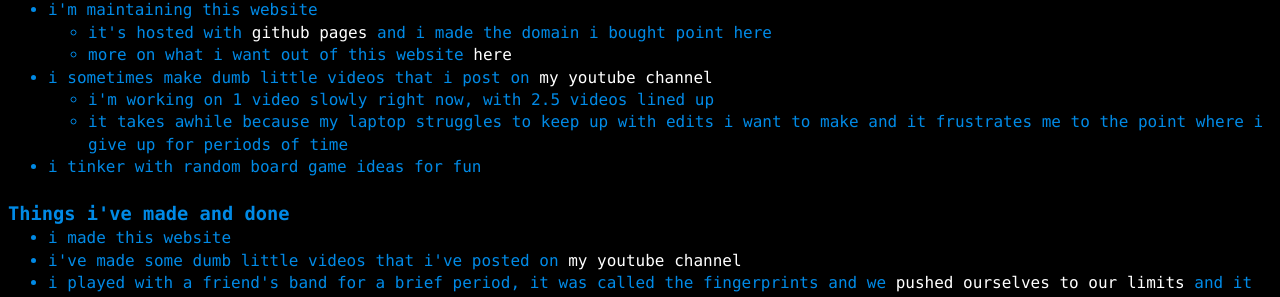
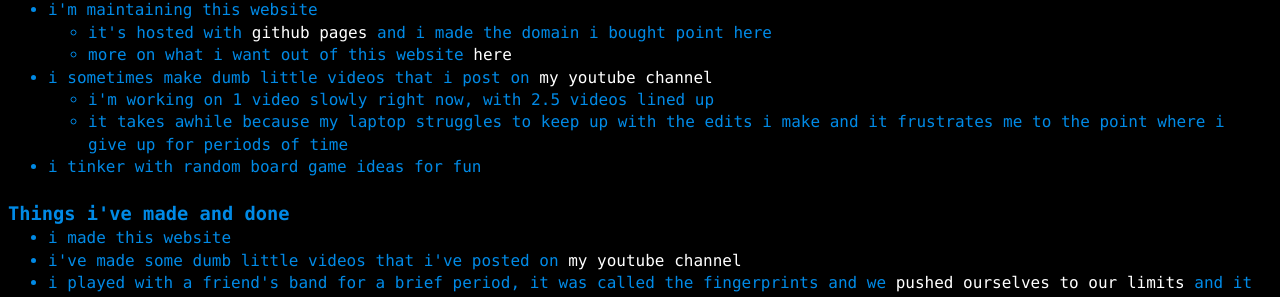
Before and after one commit to a-erfan-aa/a-erfan-aa.github.io, a Jekyll site: the page built from things-i-make.html, in a window 1280 px wide. Shown: the part 751-1048 px from the top of the page. Built offline with Jekyll 4.4.1, drawn with Linux system fonts in a browser that asks for light colours.

Commit message:
improve grammar in things-i-make.html

```diff
--- a/things-i-make.html
+++ b/things-i-make.html
@@ -48,7 +48,7 @@ lastChanged: 2021/08/12
 			<li>i sometimes make dumb little videos that i post on <a href="https://www.youtube.com/channel/UC6WnCo8jywKuWI9Vne7Uq_A">my youtube channel</a></li>
 				<ul>
 					<li>i'm working on 1 video slowly right now, with 2.5 videos lined up</li>
-					<li>it takes awhile because my laptop struggles to keep up with edits i want to make and it frustrates me to the point where i give up for periods of time</li>
+					<li>it takes awhile because my laptop struggles to keep up with the edits i make and it frustrates me to the point where i give up for periods of time</li>
 				</ul>
 			<li>i tinker with random board game ideas for fun</li>
 		</ul>
```
